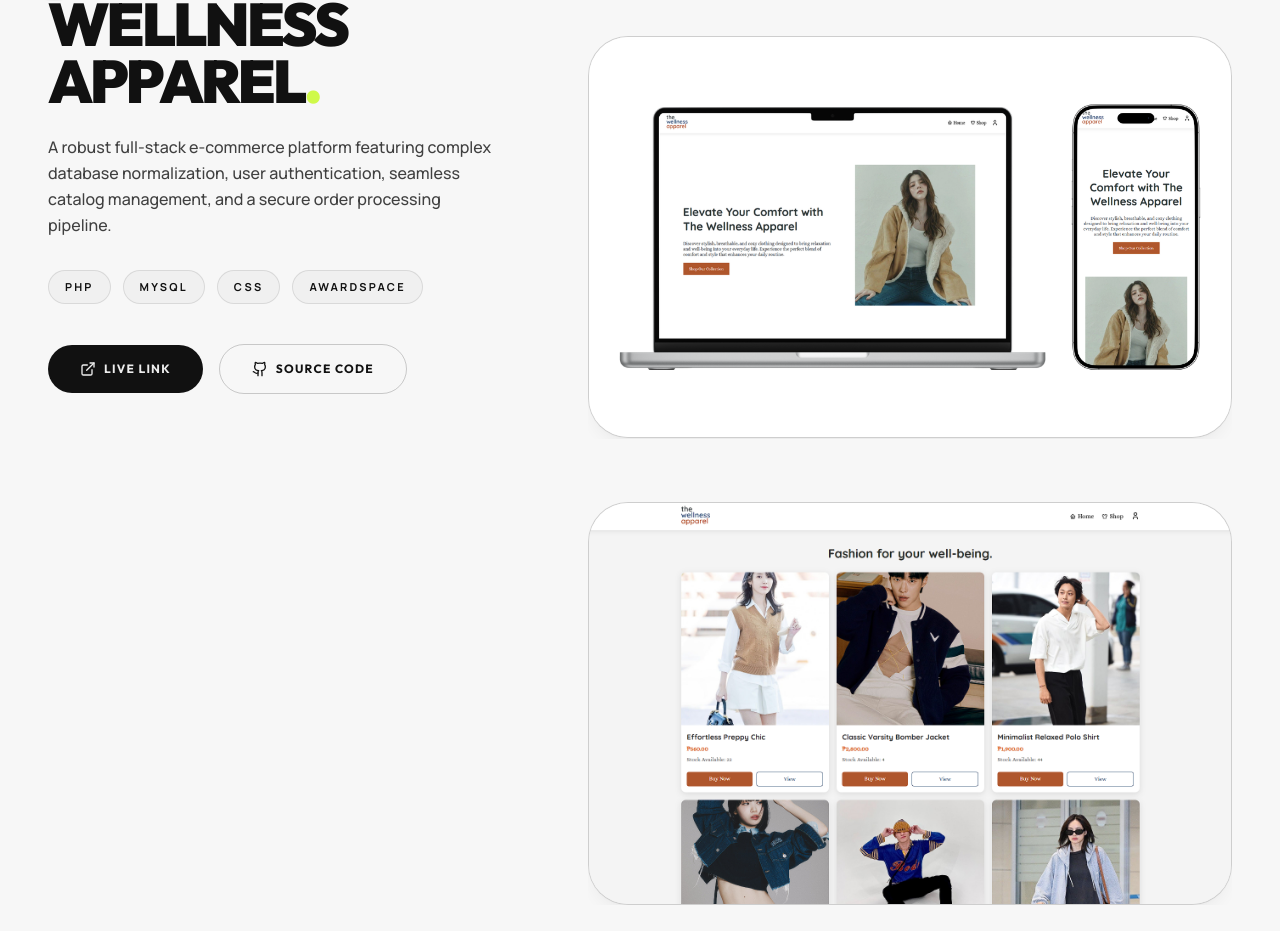
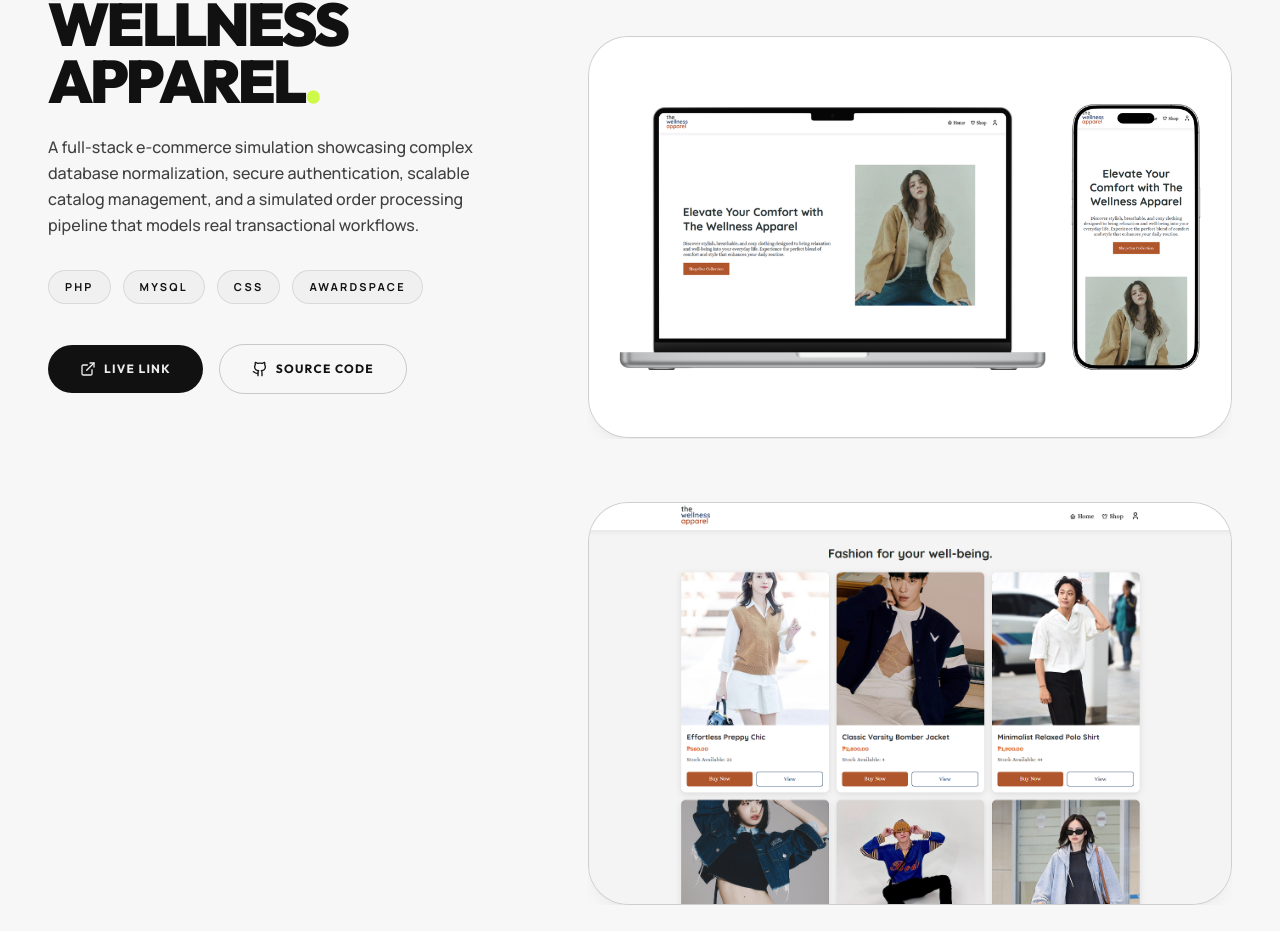
Before and after one commit to gabewebd/gav-dev, a Next.js app: page /projects in a window 1280 px wide. Shown: the part 4530-5461 px from the top of the page. Built offline with nearby package versions, Linux system fonts and the light colour scheme.

Commit message:
fix(data): update wellness apparel description

```diff
--- a/src/data/projects.ts
+++ b/src/data/projects.ts
@@ -244,7 +244,7 @@ export const PROJECTS_DATA: ProjectData[] = [
         slug: "wellness-apparel",
         title: "Wellness Apparel",
         tagline: "Full-Stack E-Commerce",
-        desc: "A robust full-stack e-commerce platform featuring complex database normalization, user authentication, seamless catalog management, and a secure order processing pipeline.",
+        desc: "A full-stack e-commerce simulation showcasing complex database normalization, secure authentication, scalable catalog management, and a simulated order processing pipeline that models real transactional workflows.",
         overview: [
             { type: 'p', text: "Wellness Apparel is a comprehensive e-commerce simulation that provides users with the ability to browse and purchase clothing online while offering store owners powerful administrative management tools." },
             { type: 'p', text: "The platform supports a complete digital retail workflow. It handles everything from digital catalog browsing and dynamic shipping address management to complex order fulfillment and an internal notification system between customers and admins. As a conceptual prototype, it is designed to strictly simulate the e-commerce architecture and does not process real monetary transactions." }
```
